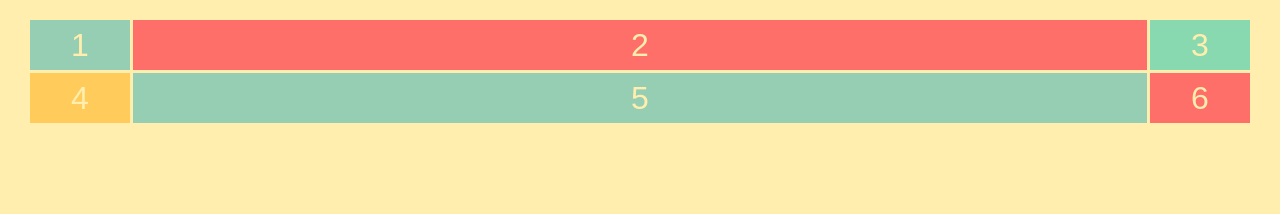
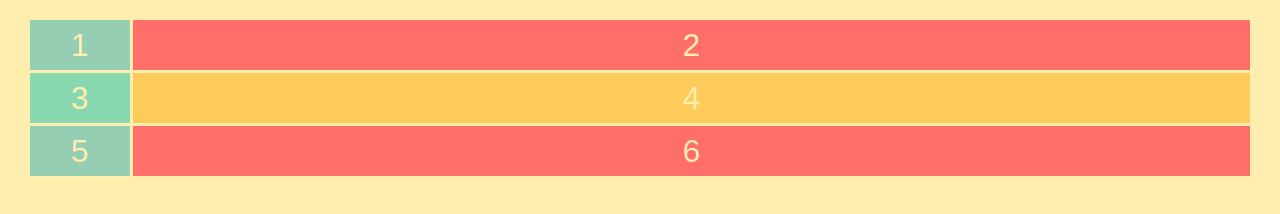
Before and after one commit to cnoza/Web-developments, a plain HTML site: page css-grid/example2.html in a window 1280 px wide. Drawn offline with Linux system fonts and the light colour scheme.

Commit message:
Refactoring

```diff
--- a/css-grid/css/example2.css
+++ b/css-grid/css/example2.css
@@ -26,3 +26,10 @@ html, body {
 .container > div:nth-child(4n) {
       background-color: #ffcc5c;
 }
+
+.container {
+    display: grid;
+    grid-template-columns: 100px auto;
+    grid-template-rows: 50px 50px 50px;
+    grid-gap: 3px;
+}
--- a/css-grid/example2.html
+++ b/css-grid/example2.html
@@ -4,12 +4,7 @@
         <link rel="stylesheet" href="css/basic.css">
         <link rel="stylesheet" href="css/example2.css">
         <style>
-            .container {
-                display: grid;
-                grid-template-columns: 100px auto 100px;
-                grid-template-rows: 50px 50px;
-                grid-gap: 3px;
-            }
+
         </style>
     </head>
     <body>
```
